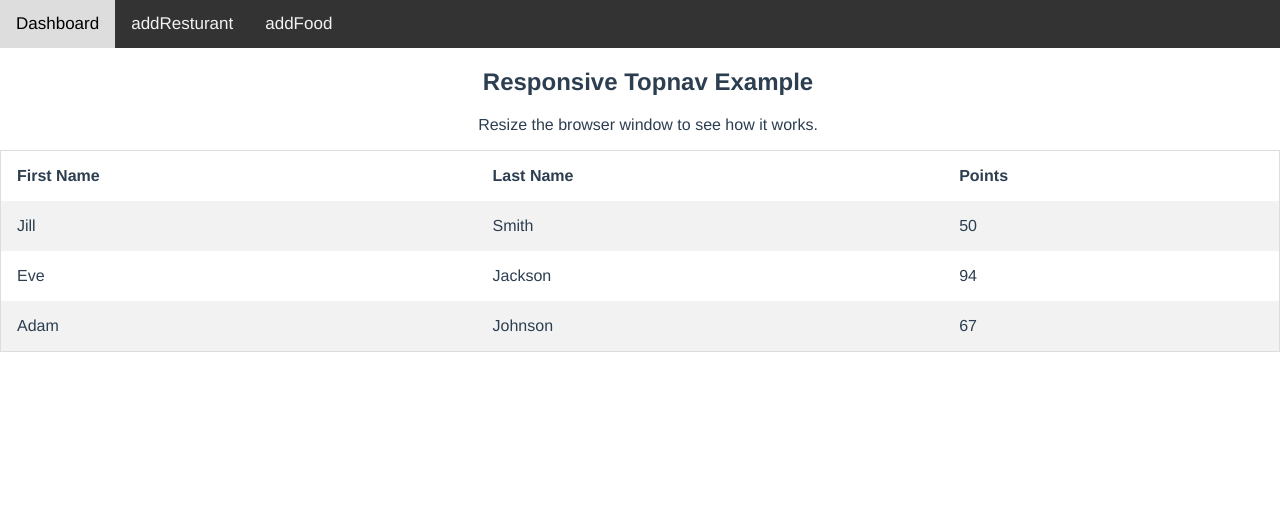
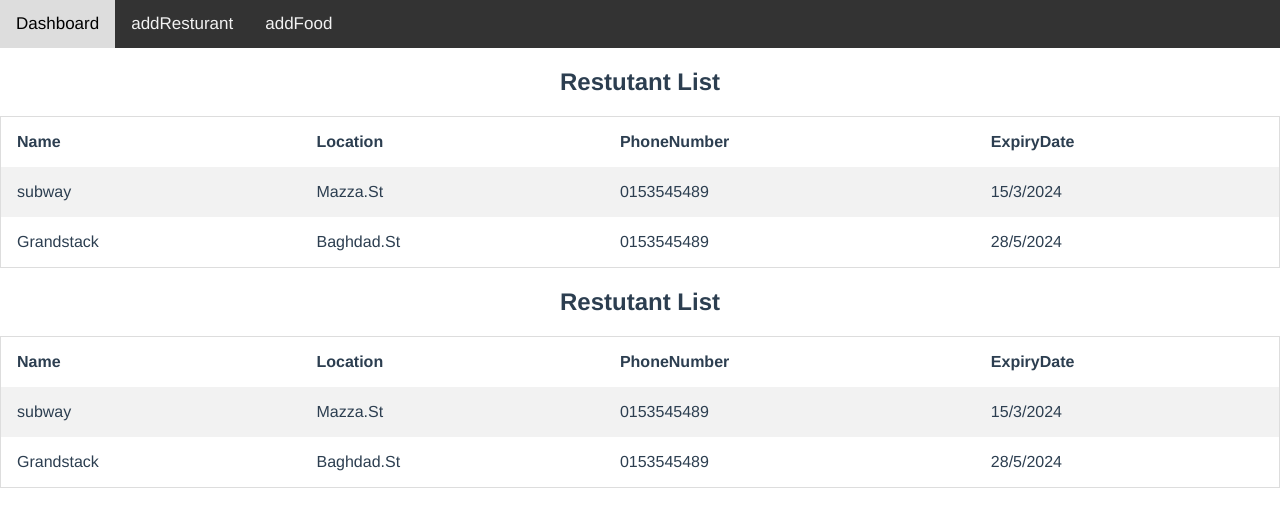
Before and after one commit to Mohammadol/menuResturant, a Vue app: page / in a window 1280 px wide. Shown: the top 526 px of the page. Built offline with nearby package versions, Linux system fonts and the light colour scheme.

Commit message:
dashboard added

```diff
--- a/public/index.html
+++ b/public/index.html
@@ -5,6 +5,7 @@
     <meta http-equiv="X-UA-Compatible" content="IE=edge">
     <meta name="viewport" content="width=device-width,initial-scale=1.0">
     <link rel="icon" href="<%= BASE_URL %>favicon.ico">
+    <link rel="stylesheet" href="https://fonts.googleapis.com/icon?family=Material+Icons">
     <title><%= htmlWebpackPlugin.options.title %></title>
   </head>
   <body>
--- a/src/components/navBar.vue
+++ b/src/components/navBar.vue
@@ -4,12 +4,8 @@
     <router-link to="/resturant">addResturant</router-link>
     <router-link to="/food">addFood</router-link>
     <a href="javascript:void(0);" class="icon" @click="navTog()">
-      <i>tog</i>
+      <i class="material-icons" style="font-size:15px">menu</i>
     </a>
-  </div>
-  <div style="padding-left: 16px">
-    <h2>Responsive Topnav Example</h2>
-    <p>Resize the browser window to see how it works.</p>
   </div>
 </template>
 <script>
--- a/src/components/zebraTable.vue
+++ b/src/components/zebraTable.vue
@@ -1,27 +1,19 @@
 <template>
+    <h2>{{ tableName }}</h2>
   <table>
     <tr>
-      <th>First Name</th>
-      <th>Last Name</th>
-      <th>Points</th>
+      <th v-for="tHead in tableHeaders" :key="tHead">{{ tHead }}</th>
     </tr>
-    <tr>
-      <td>Jill</td>
-      <td>Smith</td>
-      <td>50</td>
-    </tr>
-    <tr>
-      <td>Eve</td>
-      <td>Jackson</td>
-      <td>94</td>
-    </tr>
-    <tr>
-      <td>Adam</td>
-      <td>Johnson</td>
-      <td>67</td>
+    <tr v-for="tContent in tableContent" :key="tContent">
+      <td v-for="Content in tContent" :key="Content">{{ Content }}</td>
     </tr>
   </table>
 </template>
+<script>
+export default {
+  props: { tableHeaders: [], tableContent: {},tableName:"" },
+};
+</script>
 <style>
 table {
   border-collapse: collapse;
@@ -30,7 +22,8 @@ table {
   border: 1px solid #ddd;
 }
 
-th, td {
+th,
+td {
   text-align: left;
   padding: 16px;
 }
--- a/src/views/dashBoard.vue
+++ b/src/views/dashBoard.vue
@@ -1,17 +1,46 @@
 <template>
-  <zebraTable></zebraTable>
+  <div class="container">
+    <zebraTable
+      :tableHeaders="tableHeaders"
+      :tableContent="tableContent"
+      :tableName="tableName"
+    />
+    <zebraTable
+      :tableHeaders="tableHeaders"
+      :tableContent="tableContent"
+      :tableName="tableName"
+    />
+  </div>
 </template>
 
 <script>
-import zebraTable from '@/components/zebraTable.vue';
+import zebraTable from "@/components/zebraTable.vue";
 export default {
-    components:{
-        zebraTable
-    }
-
-}
+  components: {
+    zebraTable,
+  },
+  data() {
+    return {
+      tableName: "Restutant List",
+      tableHeaders: ["Name", "Location", "PhoneNumber", "ExpiryDate"],
+      tableContent: [
+        {
+          Name: "subway",
+          Location: "Mazza.St",
+          phoneNumber: "0153545489",
+          ExpiryDate: "15/3/2024",
+        },
+        {
+          Name: "Grandstack",
+          Location: "Baghdad.St",
+          phoneNumber: "0153545489",
+          ExpiryDate: "28/5/2024",
+        },
+      ],
+    };
+  },
+};
 </script>
 
 <style>
-
 </style>
```
